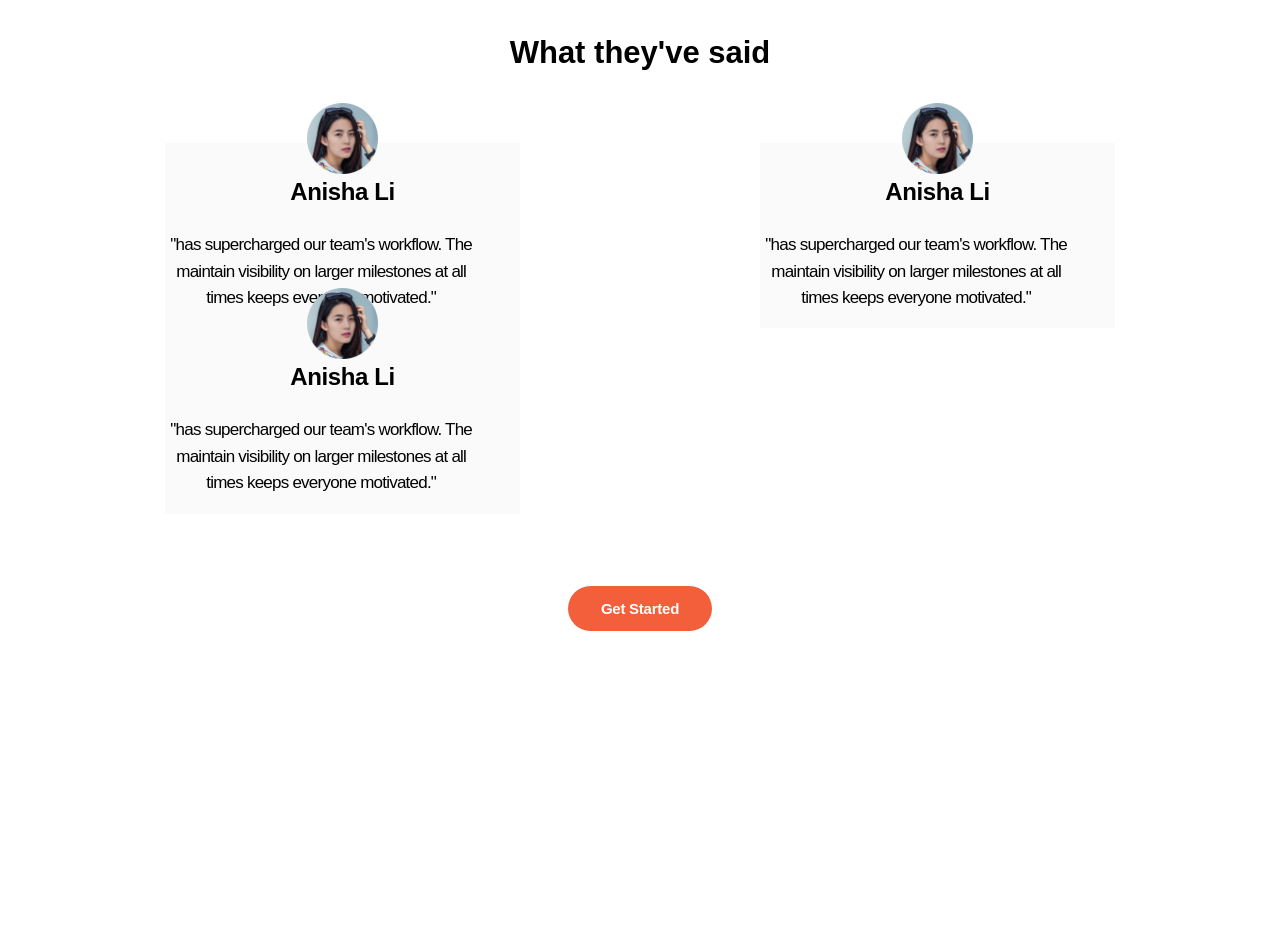
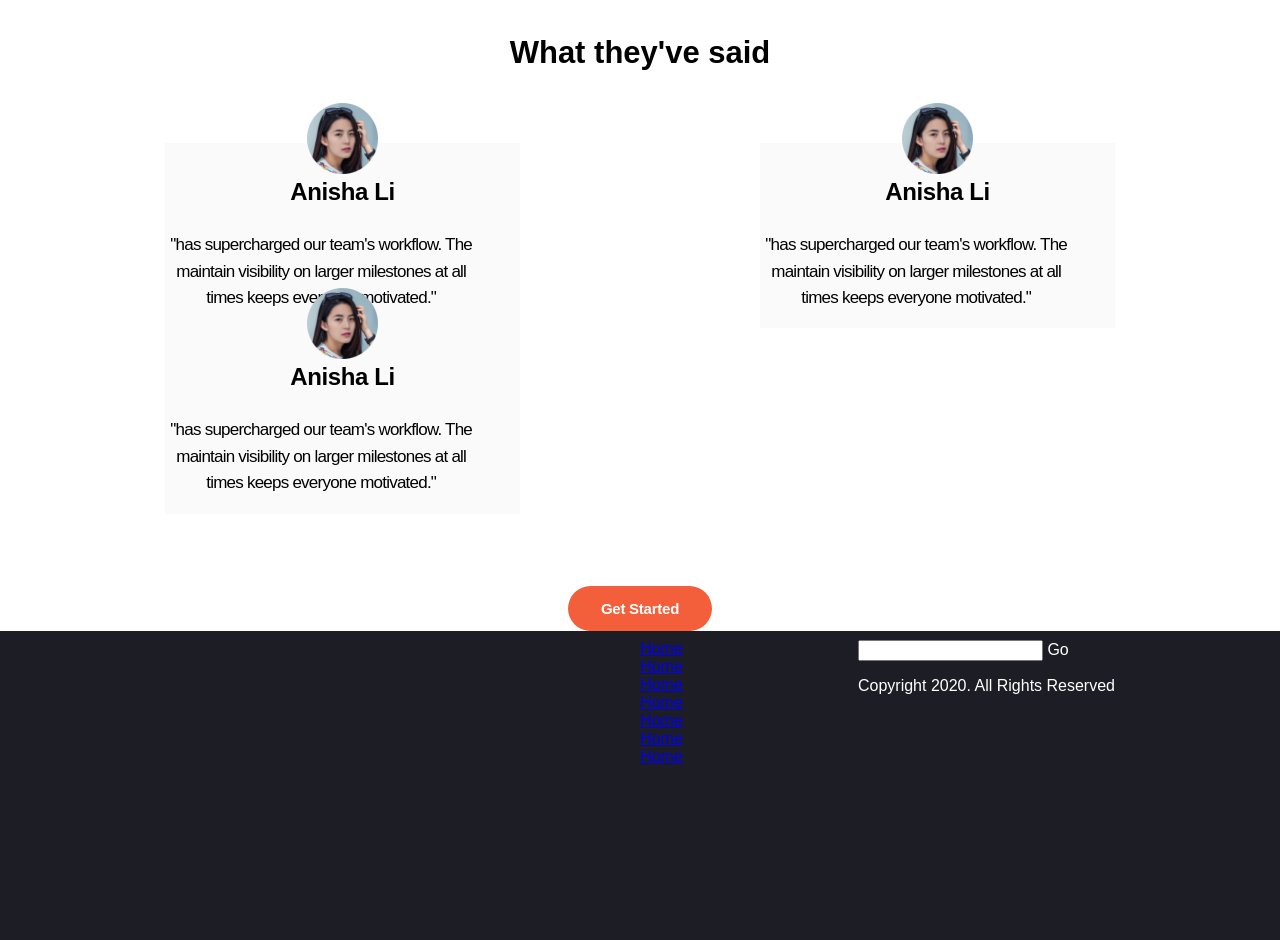
Before and after one commit to yxj0312/manage-landing-page-master, a website: page index.html in a window 1280 px wide. Shown: the part 711-1651 px from the top of the page. Before the commit the page ends 1342 px from the top, so only its background shows below. Drawn offline with Linux system fonts and the light colour scheme; a web font is replaced by a local one.

Commit message:
Footer layout

```diff
--- a/index.html
+++ b/index.html
@@ -74,6 +74,74 @@
         </div>
       </div>
     </article>
+
+    <footer class="page__footer">
+      <div class="wrapper page-footer">
+        <div class="group page-footer__logo">
+          <svg></svg>
+          <ul class="list page-footer__social-list">
+            <li class="page-footer__social-item">
+              <a href="#" class="page-footer__social-link">
+                <img src="" alt="">
+              </a>
+            </li>
+            <li class="page-footer__social-item">
+              <a href="#" class="page-footer__social-link">
+                <img src="" alt="">
+              </a>
+            </li>
+            <li class="page-footer__social-item">
+              <a href="#" class="page-footer__social-link">
+                <img src="" alt="">
+              </a>
+            </li>
+            <li class="page-footer__social-item">
+              <a href="#" class="page-footer__social-link">
+                <img src="" alt="">
+              </a>
+            </li>
+            <li class="page-footer__social-item">
+              <a href="#" class="page-footer__social-link">
+                <img src="" alt="">
+              </a>
+            </li>
+          </ul>
+        </div>
+        <div class="group page-footer__nav">
+          <ul class="list page-footer__nav-list">
+            <li class="list page-footer__nav-item">
+              <a href="#" class="list page-footer__nav-link">Home</a>
+            </li>
+            <li class="list page-footer__nav-item">
+              <a href="#" class="list page-footer__nav-link">Home</a>
+            </li>
+            <li class="list page-footer__nav-item">
+              <a href="#" class="list page-footer__nav-link">Home</a>
+            </li>
+            <li class="list page-footer__nav-item">
+              <a href="#" class="list page-footer__nav-link">Home</a>
+            </li>
+            <li class="list page-footer__nav-item">
+              <a href="#" class="list page-footer__nav-link">Home</a>
+            </li>
+            <li class="list page-footer__nav-item">
+              <a href="#" class="list page-footer__nav-link">Home</a>
+            </li>
+            <li class="list page-footer__nav-item">
+              <a href="#" class="list page-footer__nav-link">Home</a>
+            </li>
+          </ul>
+        </div>
+
+        <div class="group page-footer__request">
+          <div class="page-footer__request-form">
+            <input type="text" class="">
+            <a>Go</a>
+          </div>
+          <p>Copyright 2020. All Rights Reserved</p>
+        </div>
+      </div>
+    </footer>
   </main>
 </body>
 </html>
--- a/src/app.css
+++ b/src/app.css
@@ -149,6 +149,18 @@ body {
    text-align: center;
 }
 
+.page__footer {
+    background: var(--very-dark-blue);
+    color: white;
+}
+
+.group.page-footer__logo {
+    padding-top: 40px;
+    display: flex;
+    flex-direction: column;
+    align-items: center;
+}
+
 @media only screen and (min-width: 900px) {
     .page {
         position: relative;
@@ -264,4 +276,15 @@ body {
         margin-top: 72px;
         text-align: center;
     }
+
+    .wrapper.page-footer {
+        display: flex;
+        flex-wrap: wrap;
+        justify-content: space-between;
+        align-items: flex-start;
+        padding-top: 9px;
+        padding-bottom: 20px;
+    }
+
+
 }
```
